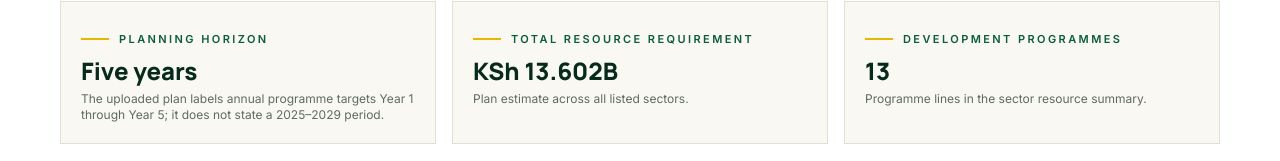
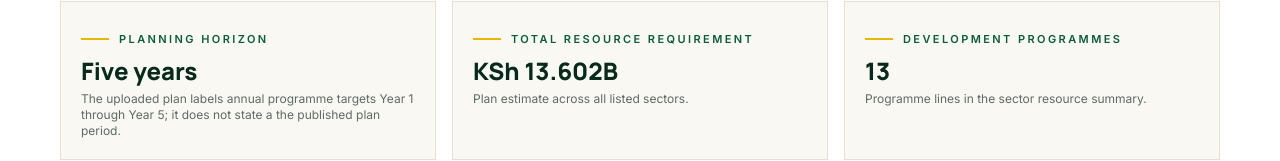
Before and after one commit to kikie254/municp, a Next.js app: page /development-plan in a window 1280 px wide. Shown: the part 645-806 px from the top of the page. Built offline with nearby package versions, Linux system fonts and the light colour scheme; no server answers.

Commit message:
Correct IDeP page period labels to match source document

```diff
--- a/app/development-plan/page.tsx
+++ b/app/development-plan/page.tsx
@@ -60,7 +60,7 @@ export default function DevelopmentPlanPage() {
             <div className="border border-paper-line bg-paper-warm p-5">
               <p className="eyebrow">Planning horizon</p>
               <p className="mt-2 font-display text-2xl font-extrabold text-green-900">Five years</p>
-              <p className="mt-1 text-xs text-ink-muted">The uploaded plan labels annual programme targets Year 1 through Year 5; it does not state a 2025–2029 period.</p>
+              <p className="mt-1 text-xs text-ink-muted">The uploaded plan labels annual programme targets Year 1 through Year 5; it does not state a the published plan period.</p>
             </div>
             <div className="border border-paper-line bg-paper-warm p-5">
               <p className="eyebrow">Total resource requirement</p>
```
